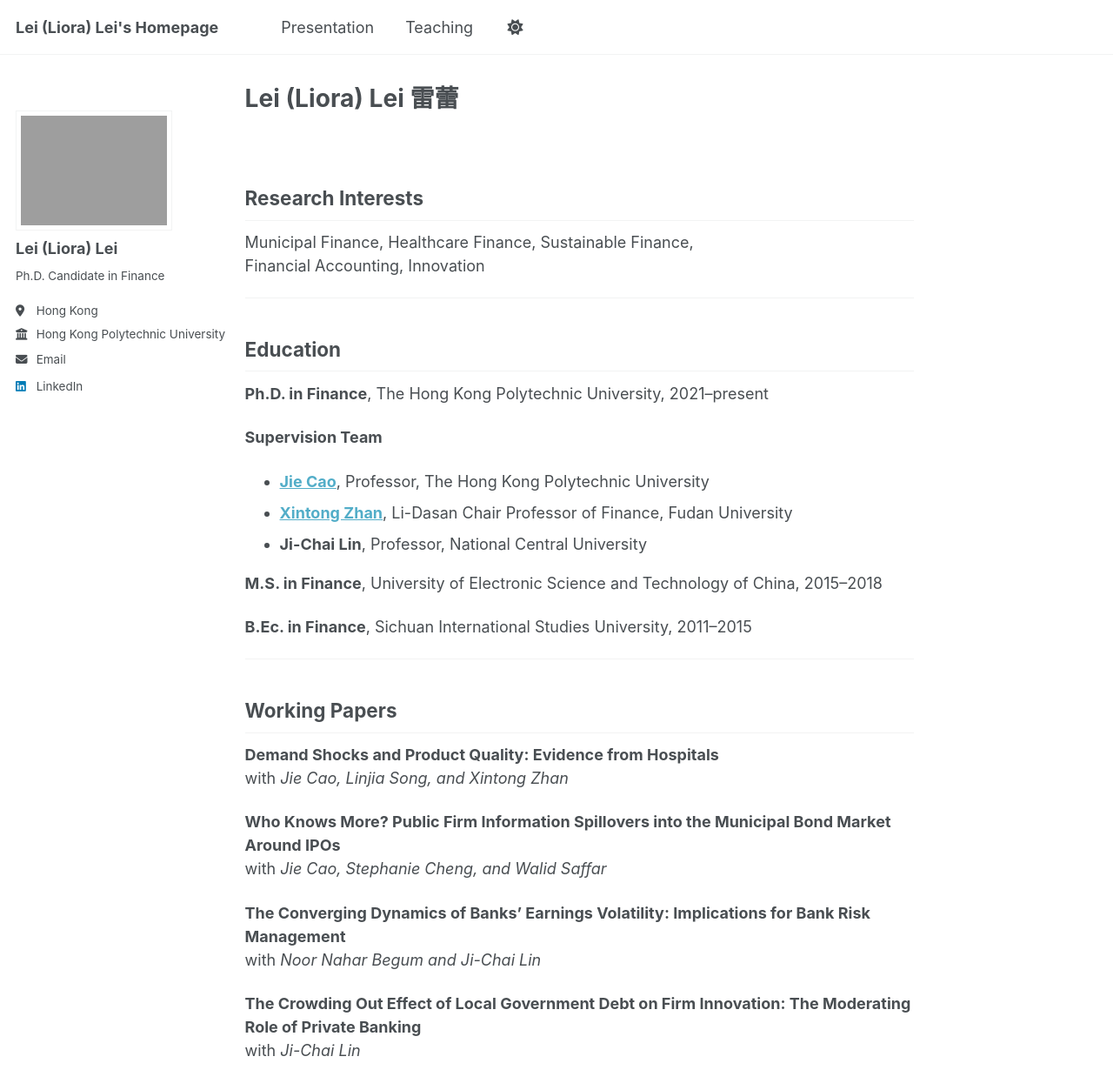
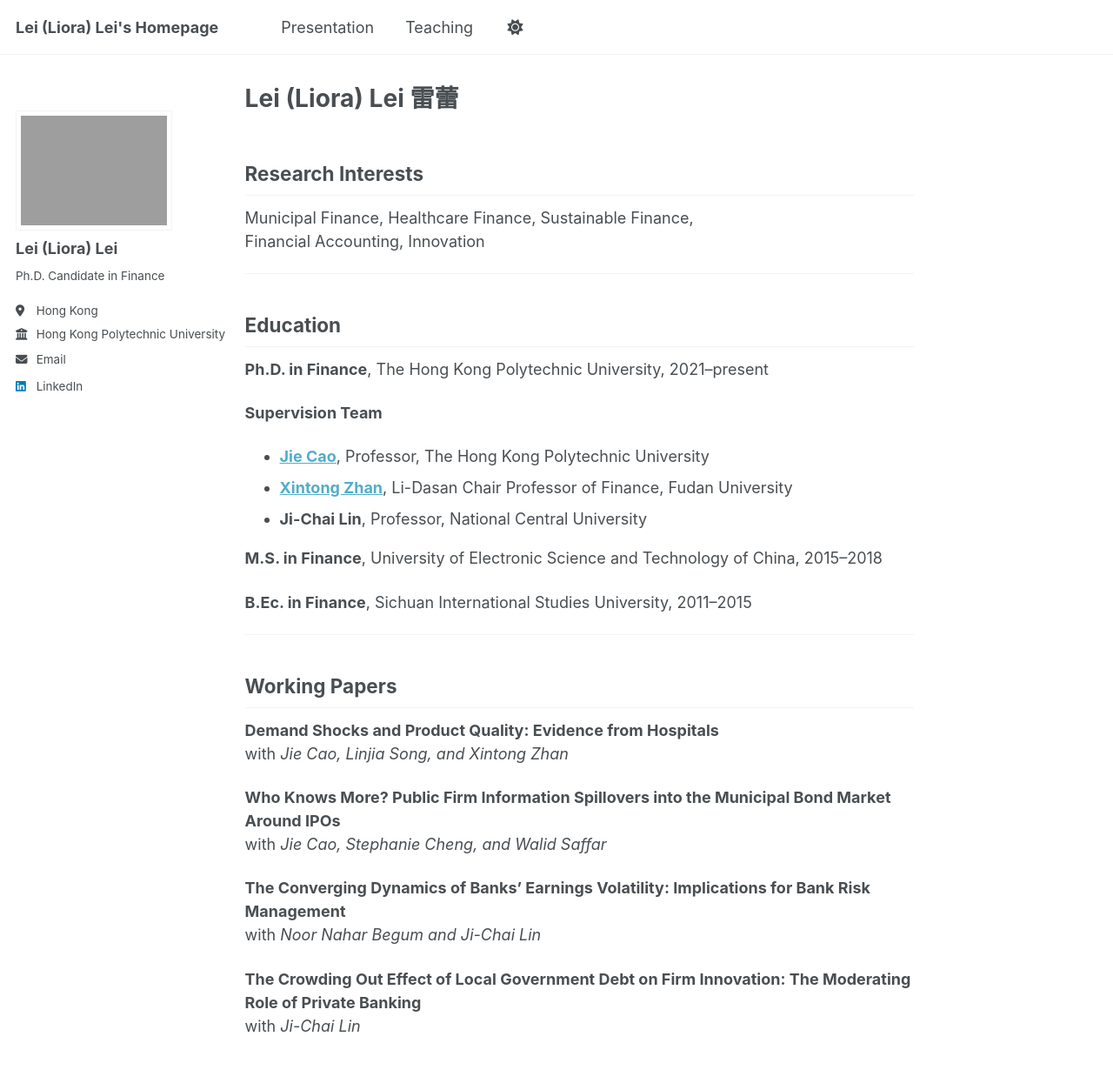
Before and after one commit to Liora-Lei/Lei-Lei, a Jekyll site: the page built from _pages/about.md, in a window 1280 px wide and 1400 px high. Shown: the top 1253 px of the window at 87% size. Built offline with Jekyll 4.4.1, drawn with Linux system fonts in a browser that asks for light colours; a script that is not in the unit is left out.

Commit message:
Update custom.html

```diff
--- a/_includes/head/custom.html
+++ b/_includes/head/custom.html
@@ -14,20 +14,4 @@
 <link rel="icon" href="/images/favicon.ico"/>
 <meta name="theme-color" content="#ffffff"/>
 
-<!-- ✅ Custom CSS overrides -->
-<style>
-/* 让正文更宽一点并居中 */
-.page__content,
-.layout--single .page__inner-wrap,
-.author__content {
-  max-width: 1000px !important;  /* 可调：900–1100px */
-  margin: 0 auto !important;
-}
-
-/* 调整标题与正文之间空隙 */
-.page__title {
-  margin-bottom: 1.5em !important;
-}
-</style>
-
 <!-- end custom head snippets -->
```
